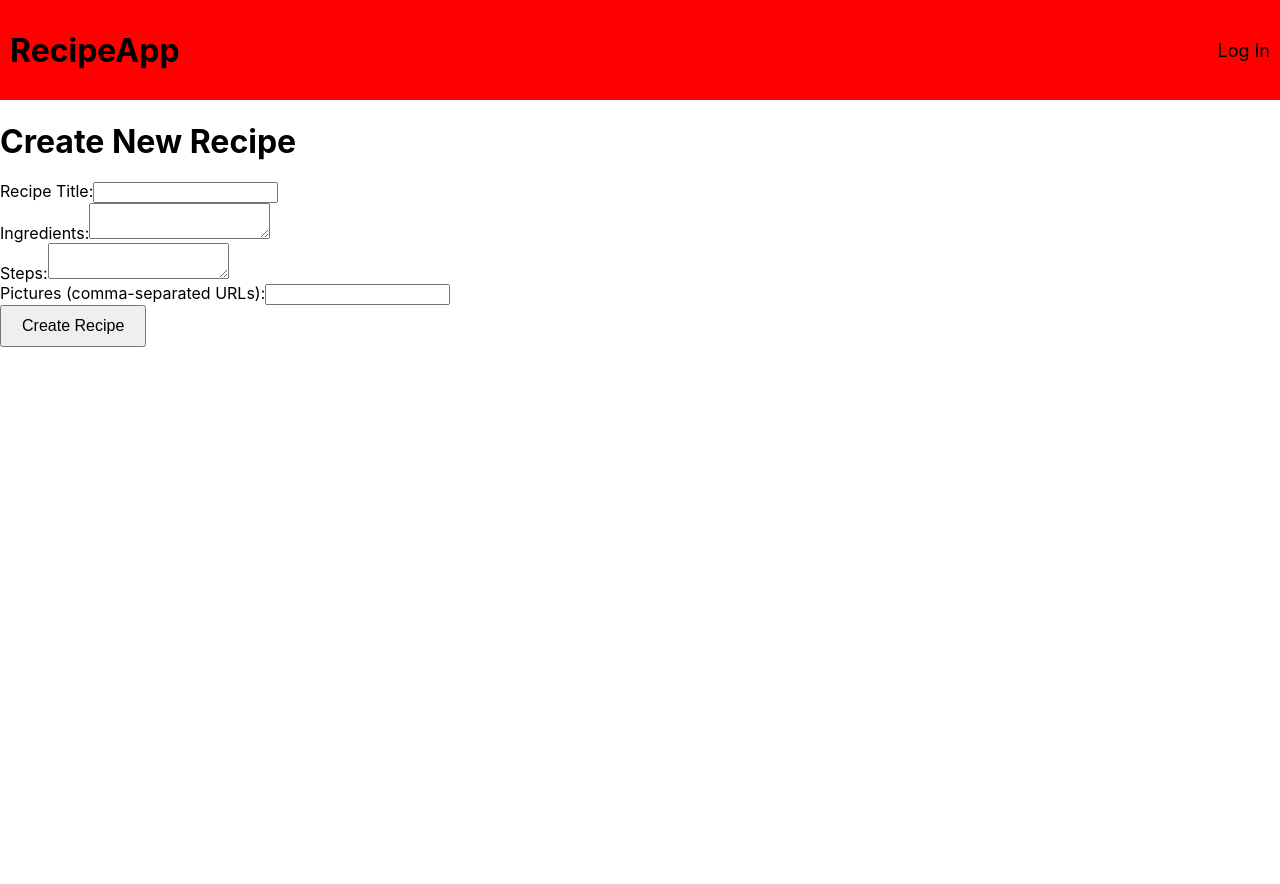
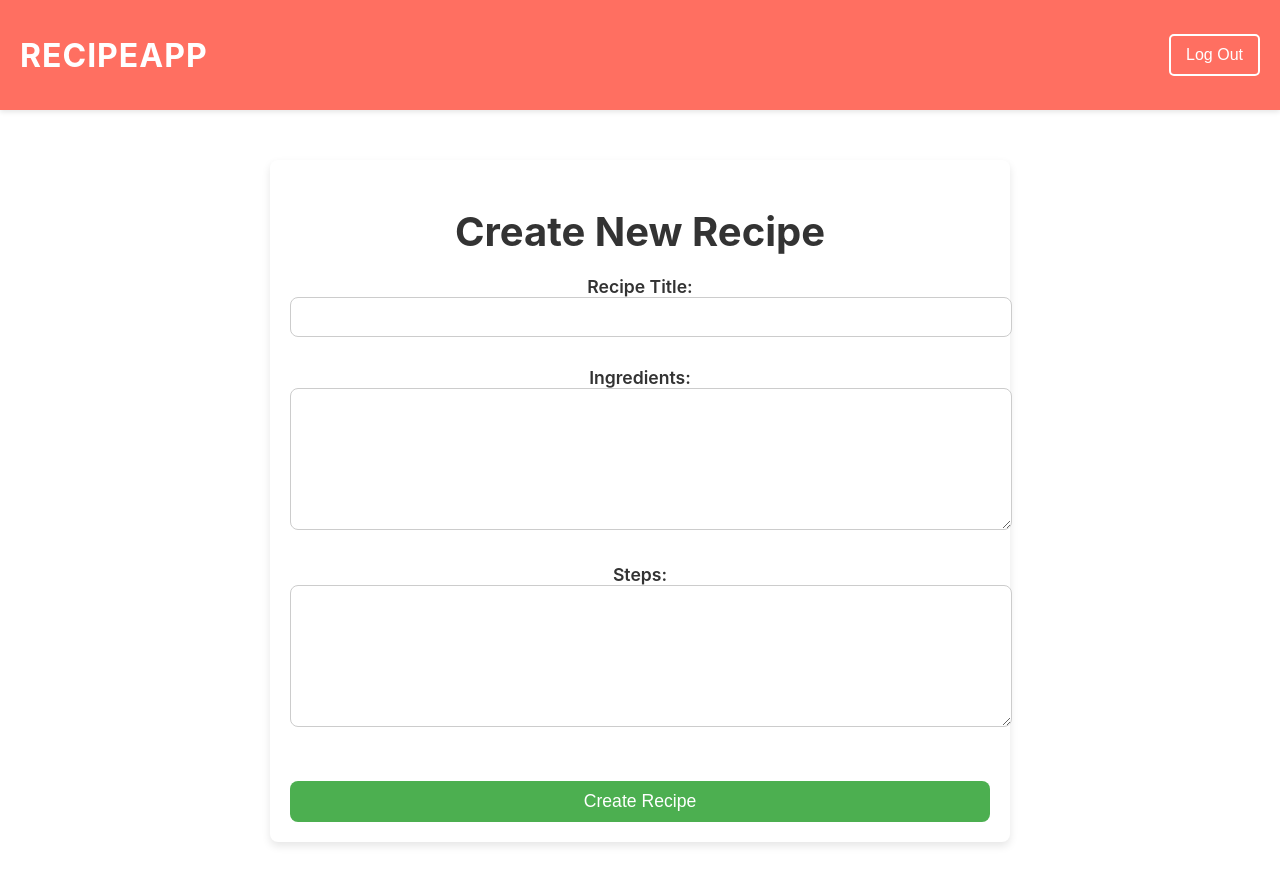
Before and after one commit to jermy79/recipe-app, a React (Create React App) app: page /create in a window 1280 px wide. Shown: the top 884 px of the page. Before the commit the page ends 800 px from the top, so only its background shows below. Built offline with nearby package versions, Linux system fonts and the light colour scheme.

Commit message:
cleaned up everything so it looks nicer
edit navbar so it changes depending on page

made recipe into cards and have preview of ingredients

```diff
--- /dev/null
+++ b/src/CSS/CreateRecipe.css
@@ -0,0 +1,85 @@
+/* Create Recipe Page Styling */
+.createRecipeForm {
+    max-width: 700px;
+    margin: 50px auto;
+    padding: 20px;
+    background-color: #fff;
+    border-radius: 8px;
+    box-shadow: 0 4px 8px rgba(0, 0, 0, 0.1);
+    text-align: center;
+  }
+
+  .createRecipeForm h1 {
+    font-size: 2.5rem;
+    font-weight: bold;
+    color: #333;
+    margin-bottom: 20px;
+  }
+
+  .createRecipeForm form {
+    display: flex;
+    flex-direction: column;
+    gap: 20px;
+  }
+
+  .createRecipeForm label {
+    font-size: 1.1rem;
+    font-weight: 600;
+    color: #333;
+    margin-bottom: 5px;
+    text-align: left;
+  }
+
+  .createRecipeForm input,
+  .createRecipeForm textarea {
+    width: 100%;
+    padding: 10px;
+    font-size: 1rem;
+    border: 1px solid #ccc;
+    border-radius: 8px;
+    margin-bottom: 10px;
+  }
+
+  .createRecipeForm textarea {
+    min-height: 120px;
+    resize: vertical;
+  }
+
+  .createRecipeForm button {
+    background-color: #4CAF50;
+    color: white;
+    font-size: 1.1rem;
+    padding: 10px;
+    border: none;
+    border-radius: 8px;
+    cursor: pointer;
+    transition: background-color 0.3s ease;
+  }
+
+  .createRecipeForm button:hover {
+    background-color: #45a049;
+  }
+
+  .createRecipeForm button:focus {
+    outline: none;
+  }
+
+  /* Responsive design for smaller screens */
+  @media (max-width: 768px) {
+    .createRecipeForm {
+      padding: 15px;
+    }
+
+    .createRecipeForm h1 {
+      font-size: 2rem;
+    }
+
+    .createRecipeForm input,
+    .createRecipeForm textarea {
+      font-size: 0.95rem;
+    }
+
+    .createRecipeForm button {
+      font-size: 1rem;
+    }
+  }
--- a/src/CSS/Navbar.css
+++ b/src/CSS/Navbar.css
@@ -1,42 +1,74 @@
-/* Navbar styles */
-.title{
-    float:left;
+/* General Navbar Styles */
+.navbar {
+    background-color: #ff6f61;  /* Red background for a fresh, modern look */
+    padding: 15px 20px;  /* Add some space inside the navbar */
+    display: flex;
+    justify-content: space-between;  /* Align logo to the left and menu to the right */
+    align-items: center;
+    box-shadow: 0 2px 5px rgba(0, 0, 0, 0.1);  /* Add a subtle shadow for depth */
 }
 
-.navbar {
-    background-color: red;
-    padding: 10px;
-    display: flex;
-    justify-content: space-between; /* Ensures the name is on the left and login on the right */
-    align-items: center;
+.navbar .logo {
+    color: white;
+    font-size: 2rem;
+    font-weight: bold;
+    text-transform: uppercase;
+    cursor: pointer;
+    letter-spacing: 1px;
+    transition: color 0.3s ease;
+}
+
+.navbar .logo:hover {
+    color: #f0f0f0;  /* Light hover effect */
 }
 
 .navbar ul {
     list-style-type: none;
     padding: 0;
-    float:right;
     margin: 0;
     display: flex;
-    gap: 20px; /* Space between navbar items */
+    gap: 20px;  /* Space between items */
+    align-items: center; /* Ensure all navbar items are vertically aligned */
 }
 
-.navbar ul li a {
-    color: black;
-    font-size: 18px;
-    text-decoration: none;
-    transition: color 0.3s ease;
+.navbar ul li {
+    display: flex; /* Makes the li itself a flex container */
+    align-items: center; /* Aligns the button/text inside */
 }
 
-.navbar ul li a:hover {
-    color: #f0f0f0;
+.navbar ul li a, .navbar ul li button {
+    color: white;
+    font-size: 1rem;
+    font-weight: 500;
+    text-decoration: none;
+    padding: 10px 15px;
+    border-radius: 5px;
+    transition: background-color 0.3s ease;
+    cursor: pointer;
+    display: flex; /* Ensures the content inside is also aligned */
+    align-items: center;
+}
+
+/* Hover Effects */
+.navbar ul li a:hover, .navbar ul li button:hover {
+    background-color: #d94f3d;  /* Light red hover effect */
+}
+
+/* Log Out Button Styling */
+.navbar ul li button {
+    background-color: transparent;
+    border: 2px solid white;
+    transition: background-color 0.3s ease;
+}
+
+.navbar ul li button:hover {
+    background-color: white;
+    color: #ff6f61;  /* Button color change on hover */
 }
 
 /* Mobile Hamburger Button */
 .hamburger-btn {
     display: none;
-    position: fixed;
-    top: 20px;
-    right: 20px;
     background: none;
     border: none;
     color: white;
@@ -80,8 +112,14 @@
     color: white;
     font-size: 1.5rem;
     text-decoration: none;
+    transition: color 0.3s ease;
 }
 
+.mobile-menu ul li a:hover {
+    color: #ff6f61;  /* Highlight links on hover */
+}
+
+/* Close Button in Mobile Menu */
 .close-btn {
     position: absolute;
     top: 20px;
@@ -95,8 +133,12 @@
 
 /* Responsive Styles */
 @media (max-width: 768px) {
+    .navbar {
+        display: none;  /* Hide the desktop navbar on mobile */
+    }
+
     .hamburger-btn {
-        display: block;
+        display: block;  /* Show the hamburger icon */
     }
 
     .hidden {
--- a/src/components/Navbar.js
+++ b/src/components/Navbar.js
@@ -1,12 +1,13 @@
 import React, { useState, useEffect } from 'react';
 import '../CSS/Navbar.css';
-import { Link } from 'react-router-dom';
+import { Link, useLocation, useNavigate } from 'react-router-dom';
 
 const Navbar = () => {
   const [isMenuOpen, setIsMenuOpen] = useState(false);
   const [isMobile, setIsMobile] = useState(false);
+  const location = useLocation();
+  const navigate = useNavigate();
 
-  // Check screen size and update state
   useEffect(() => {
     const checkMobile = () => {
       setIsMobile(window.innerWidth <= 768);
@@ -21,17 +22,42 @@ const Navbar = () => {
     setIsMenuOpen(!isMenuOpen);
   };
 
+  const handleLogout = () => {
+    localStorage.removeItem('authToken');
+    navigate('/login');
+  };
+
+  const handleLogoClick = () => {
+    navigate('/home');
+  };
+
+  // Page-based navbar rules
+  const isCreatePage = location.pathname === '/create';
+  const isRecipePage = location.pathname.startsWith('/recipe/');
+
   return (
     <>
-      {/* Desktop Navigation (Bottom Right) */}
+      {/* Desktop Navigation */}
       <div className={`navbar ${isMobile ? 'hidden' : ''}`}>
-        <h1>RecipeApp</h1>
+        <h1 onClick={handleLogoClick} className="logo">RecipeApp</h1> {/* Logo always visible */}
         <ul>
-          <li><Link to="/login">Log In</Link></li>
+          {isCreatePage ? (
+            <li><button onClick={handleLogout}>Log Out</button></li> // Only Log Out
+          ) : isRecipePage ? (
+            <>
+              <li><Link to="/create">Create Recipe</Link></li> {/* Show Create Recipe */}
+              <li><button onClick={handleLogout}>Log Out</button></li>
+            </>
+          ) : (
+            <>
+              <li><Link to="/create">Create Recipe</Link></li>
+              <li><button onClick={handleLogout}>Log Out</button></li>
+            </>
+          )}
         </ul>
       </div>
 
-      {/* Mobile Hamburger Button (Top Right) */}
+      {/* Mobile Hamburger Button */}
       {isMobile && (
         <button
           className="hamburger-btn"
@@ -52,7 +78,20 @@ const Navbar = () => {
           ×
         </button>
         <ul>
-          <li><Link to="/login" onClick={toggleMenu}>Home</Link></li>
+          <li><h1 onClick={handleLogoClick} className="logo">RecipeApp</h1></li> {/* Logo in mobile menu */}
+          {isCreatePage ? (
+            <li><button onClick={() => { handleLogout(); toggleMenu(); }}>Log Out</button></li>
+          ) : isRecipePage ? (
+            <>
+              <li><Link to="/create" onClick={toggleMenu}>Create Recipe</Link></li>
+              <li><button onClick={() => { handleLogout(); toggleMenu(); }}>Log Out</button></li>
+            </>
+          ) : (
+            <>
+              <li><Link to="/create" onClick={toggleMenu}>Create Recipe</Link></li>
+              <li><button onClick={() => { handleLogout(); toggleMenu(); }}>Log Out</button></li>
+            </>
+          )}
         </ul>
       </div>
     </>
--- a/src/pages/CreateRecipe.js
+++ b/src/pages/CreateRecipe.js
@@ -1,6 +1,7 @@
 import React, { useState } from 'react';
 import { useNavigate } from 'react-router-dom';
 import '../CSS/App.css';
+import '../CSS/CreateRecipe.css';
 import Navbar from '../components/Navbar';
 
 const CreateRecipe = () => {
@@ -32,8 +33,9 @@ const CreateRecipe = () => {
             });
 
             if (response.ok) {
-                // Redirect to the home page or recipe list page after the recipe is created
-                history.push('/');
+                const newRecipe = await response.json();
+                // Redirect to the new recipe page after creation
+                history(`/recipe/${newRecipe.id}`);
             } else {
                 alert('Error adding recipe');
             }
@@ -63,6 +65,7 @@ const CreateRecipe = () => {
                             value={ingredients}
                             onChange={(e) => setIngredients(e.target.value)}
                             required
+                            rows="4"
                         />
                     </div>
                     <div>
@@ -71,16 +74,10 @@ const CreateRecipe = () => {
                             value={steps}
                             onChange={(e) => setSteps(e.target.value)}
                             required
+                            rows="4"
                         />
                     </div>
                     <div>
-                        <label>Pictures (comma-separated URLs):</label>
-                        <input
-                            type="text"
-                            value={pictures}
-                            onChange={(e) => setPictures(e.target.value)}
-                            required
-                        />
                     </div>
                     <button type="submit">Create Recipe</button>
                 </form>
--- a/src/pages/RecipeDetail.js
+++ b/src/pages/RecipeDetail.js
@@ -1,8 +1,18 @@
 import React, { useEffect, useState } from 'react';
-import { useParams } from 'react-router-dom'; // Use to get the dynamic `id` from the URL
+import { useParams } from 'react-router-dom';
 import '../CSS/App.css';
-import '../CSS/RecipeDetail.css'
+import '../CSS/RecipeDetail.css';
 import Navbar from '../components/Navbar';
+
+// Helper function to replace newlines with <br /> tags
+const newlineToBreak = (text) => {
+    return text.split('\n').map((item, index) => (
+        <span key={index}>
+            {item}
+            <br />
+        </span>
+    ));
+};
 
 const RecipeDetail = () => {
     const { id } = useParams(); // Get the recipe ID from the URL
@@ -30,18 +40,10 @@ const RecipeDetail = () => {
             <Navbar />
             <div className="recipeDetail">
                 <h1>{recipe.title}</h1>
-                <div className="recipeImage">
-                    {recipe.pictures && (
-                        <img
-                            src={recipe.pictures.split(',')[0]}
-                            alt={recipe.title}
-                        />
-                    )}
-                </div>
                 <h3>Ingredients:</h3>
-                <p>{recipe.ingredients}</p>
+                <div>{newlineToBreak(recipe.ingredients)}</div>
                 <h3>Steps:</h3>
-                <p>{recipe.steps}</p>
+                <div>{newlineToBreak(recipe.steps)}</div>
             </div>
         </div>
     );
```
Also changed, not shown: src/CSS/RecipeDetail.css (+30 -61 lines), src/pages/Home.js (+19 -14 lines).
